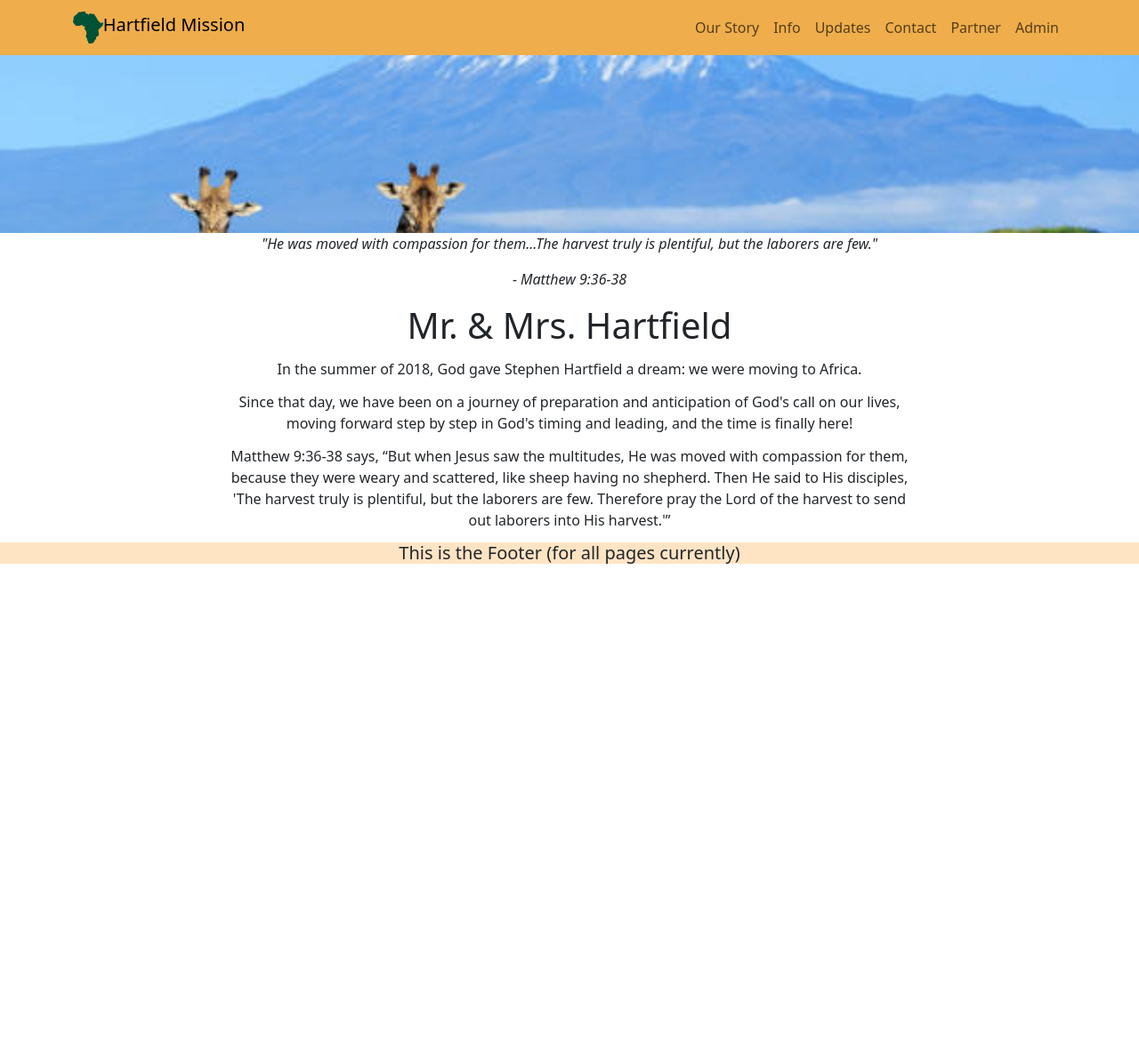
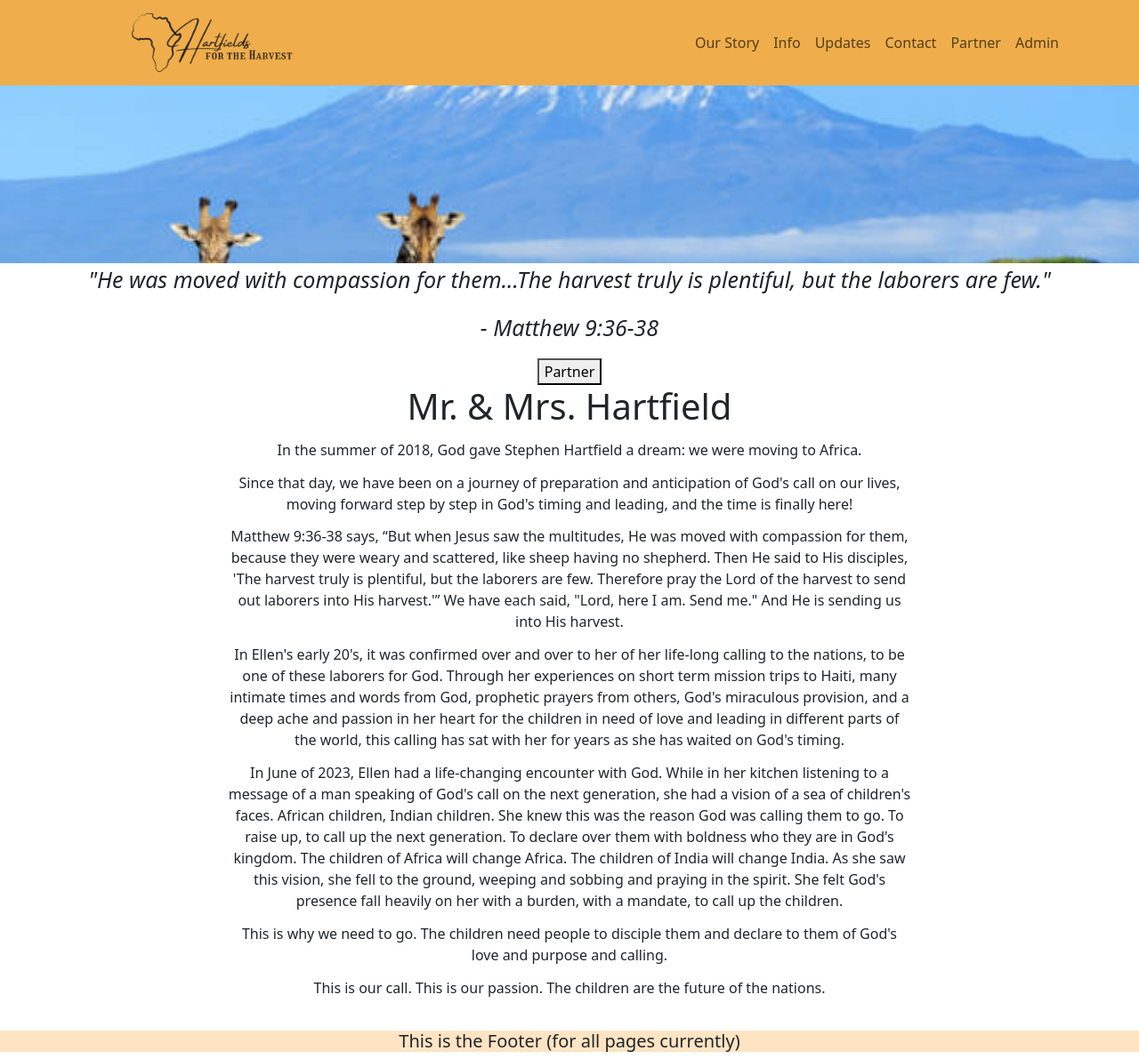
Before and after one commit to StephenHartfield/hartfield-mission, a React (Create React App) app: page /about in a window 1280 px wide. Shown: the whole page at 89% size. Before the commit the page ends 800 px from the top, so only its background shows below. Built offline with nearby package versions, Linux system fonts and the light colour scheme; no server answers.

Commit message:
adjusted margins on news page, added new icon for home button, created link to donate page (as provided on trello), expanded About page

```diff
--- a/src/components/Navigation.css
+++ b/src/components/Navigation.css
@@ -11,7 +11,7 @@
 }
 
 .logo {
-    width: 5%;
-    height: 5%;
+    width: 40%;
+    height: 15%;
     align-items: flex-start;
 }
--- a/src/components/Navigation.js
+++ b/src/components/Navigation.js
@@ -3,7 +3,7 @@ import Nav from 'react-bootstrap/Nav';
 import Navbar from 'react-bootstrap/Navbar';
 import Image from 'react-bootstrap/Image';
 import './Navigation.css';
-import logo from "../assets/africa.png";
+import logo from "../assets/Hartfield Kenya.png";
 
 // the logo used for the import is taken from Google. Copyrights unknown - should change to useable logo before publishing.
 
@@ -15,7 +15,7 @@ function Navigation({ user }) {
 
         </style>
 
-        <Navbar.Brand href="/" className="navBrand"><img src={logo} className="logo" />Hartfield Mission</Navbar.Brand>
+        <Navbar.Brand href="/" className="navBrand" style={{margin: "0 0 0 5%", padding: '0'}}><img src={logo} className="logo" /></Navbar.Brand>
         <Navbar.Toggle aria-controls="basic-navbar-nav" />
         <Navbar.Collapse id="basic-navbar-nav">
           <Nav className="ms-auto mb-2 mb-lg-0">
--- a/src/routes/About.js
+++ b/src/routes/About.js
@@ -7,6 +7,7 @@ const Blurb = styled.p`
 `;
 const Verse = styled.p`
     font-style: italic;
+    font-size: 25px;
 `;
 
 function About() {
@@ -14,6 +15,9 @@ function About() {
         <div>
             <Verse>"He was moved with compassion for them...The harvest truly is plentiful, but the laborers are few."</Verse>
             <Verse>- Matthew 9:36-38</Verse>
+            <div>
+                <a href="http://give.foursquare.org/hartfield" target='_blank'><button>Partner</button></a>
+            </div>
             <h1 className='animate__animated animate__bounceIn'>Mr. & Mrs. Hartfield</h1>
             <Blurb>In the summer of 2018, God gave Stephen Hartfield a dream: we were moving to Africa. </Blurb>
             <Blurb>Since that day, we have been on a journey of preparation and anticipation of God's call on our lives,
@@ -21,7 +25,25 @@ function About() {
             <Blurb>Matthew 9:36-38 says, “But when Jesus saw the multitudes, He was moved with compassion for them,
                 because they were weary and scattered, like sheep having no shepherd. Then He said to His disciples,
                 'The harvest truly is plentiful, but the laborers are few.
-                Therefore pray the Lord of the harvest to send out laborers into His harvest.'”</Blurb>
+                Therefore pray the Lord of the harvest to send out laborers into His harvest.'”
+                We have each said, "Lord, here I am. Send me." And He is sending us into His harvest.</Blurb>
+            <Blurb>In Ellen's early 20's, it was confirmed over and over to her of her life-long calling to the nations,
+                to be one of these laborers for God. Through her experiences on short term mission trips to Haiti,
+                many intimate times and words from God, prophetic prayers from others, God's miraculous provision,
+                and a deep ache and passion in her heart for the children in need of love and leading in different parts of the world,
+                this calling has sat with her for years as she has waited on God's timing.</Blurb>
+            <Blurb>In June of 2023, Ellen had a life-changing encounter with God.
+                While in her kitchen listening to a message of a man speaking of God's call on the next generation,
+                she had a vision of a sea of children's faces. African children, Indian children.
+                She knew this was the reason God was calling them to go. To raise up, to call up the next generation.
+                To declare over them with boldness who they are in God's kingdom. The children of Africa will change Africa.
+                The children of India will change India. As she saw this vision, she fell to the ground,
+                weeping and sobbing and praying in the spirit. She felt God's presence fall heavily on her with a burden,
+                with a mandate, to call up the children.</Blurb>
+            <Blurb>This is why we need to go. The children need people to disciple them
+                and declare to them of God's love and purpose and calling. </Blurb>
+            <Blurb>This is our call. This is our passion. The children are the future of the nations.</Blurb>
+            <br />
         </div>
     )
 }
--- a/src/routes/Donate.js
+++ b/src/routes/Donate.js
@@ -11,10 +11,9 @@ function Donate() {
     return (
         <div>
 
-            <h1 className='animate__animated animate__bounceIn'>Donate</h1>
+            <h1 className='animate__animated animate__bounceIn'>Partner With Us</h1>
             <p>If you would like to support the mission financially, you can do so here:</p>
-            <Donation type="button">Donate</Donation>
-            <p>*Note: Donate button does not work currently*</p>
+            <a href='http://give.foursquare.org/hartfield'><Donation type="button">Partner</Donation></a>
         </div>
     )
 }
--- a/src/routes/News.js
+++ b/src/routes/News.js
@@ -354,9 +354,9 @@ function News({ user, storagePath }) {
                         {newsData && newsData.map((g, idx) => (
                             <div style={{margin: "0 10% 0 10%"}} key={g.title + idx}><div className="title">{g.title}</div><br />
                                 <div style={{ display: "flex", justifyContent: "center", alignItems: "center", flexDirection: g.configuration === "2" ? "row" : "row-reverse" }}>
-                                    <div style={{ margin: g.configuration === "1" ? "0 1% 0 10%" : g.configuration === "2" ? "0 10% 0 1%" : "0 10%", width: "50%", display: g.configuration === "3" ? "none" : "block" }}
+                                    <div style={{ margin: g.configuration === "1" ? "0 1%" : g.configuration === "2" ? "0 1%" : "0 10%", width: "50%", display: g.configuration === "3" ? "none" : "block" }}
                                         className="paragraph">{g.paragraphs && g.paragraphs.map((p, index) => (<p key={"p" + index} className='newsText'>{p}</p>))}</div>
-                                    <div style={{ margin: "0 10%", width: "400", display: g.configuration === "4" ? "none" : "block" }}>
+                                    <div style={{ margin: "0 8%", width: "400", display: g.configuration === "4" ? "none" : "block" }}>
                                         <img src={g.image} width={g.imageW && g.imageW !== "400" ? g.imageW : "400px"} height="100%" alt=''></img>
                                     </div>
                                 </div>
```
Also changed, not shown: src/assets/Hartfield Kenya.png (added).
